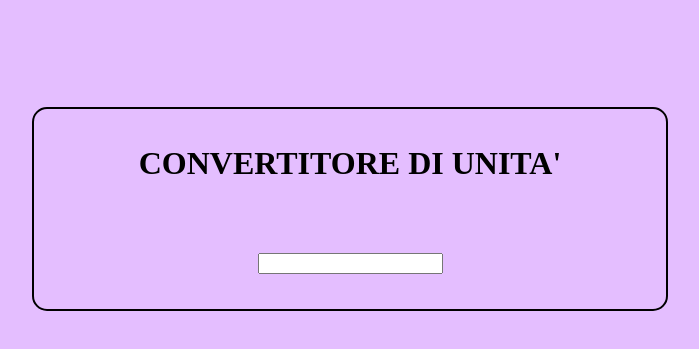
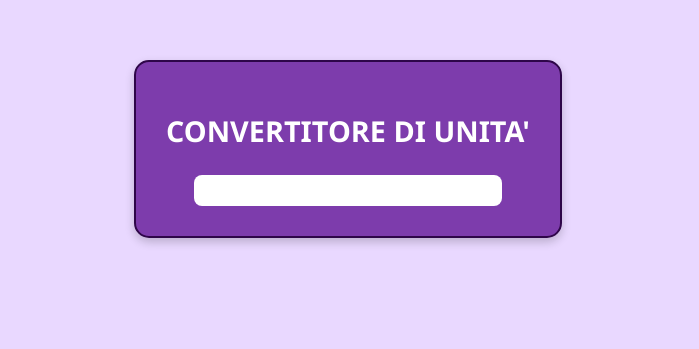
Before and after one commit to digi3442/prjSito-GPOI-alex-co, a plain HTML site: page ConvertitoreUnità/ConvertoreUnità.html in a window 1280 px wide. Shown: the part 251-600 px from the top of the page, without its empty margins (292-991 px from the left). Drawn offline with Linux system fonts and the light colour scheme.

Commit message:
Update Style.css

```diff
--- a/ConvertitoreUnità/Style.css
+++ b/ConvertitoreUnità/Style.css
@@ -1,32 +1,73 @@
+
 body {
-    background-color: rgba(222, 173, 255, 0.788);
+    background-color: #e9d8ff;
+    font-family: 'Segoe UI', Tahoma, Geneva, Verdana, sans-serif;
+    margin: 0;
+    height: 100vh;
+    display: flex;
+    justify-content: center;
+    align-items: center;
 }
 
-h1{
-    margin: 0px;
+
+#principale {
+    margin-left: 20%;
+    margin-right: 20%;
+    background-color: #611396c9;
+    border: 2px solid #2e0649;
+    border-radius: 15px;
+    box-shadow: 0 4px 10px rgba(0,0,0,0.2);
+    text-align: center;
+    padding: 30px;
+    color: white;
 }
 
-#principale{
-    width: 50%;
-    height: 200px;
-    display: grid;
-    justify-items: center;
-    justify-content: center;
-    position: relative;
-    top: 350px;
-    left: 25%;
 
-    border: 2px solid black;
-    border-radius: 15px;
-
+h1 {
+    margin-bottom: 25px;
+    font-size: 1.8em;
 }
 
-.titolo{
-    justify-content: center;
-    align-content: center;
+
+.input-section,
+.output-section {
+    margin-bottom: 20px;
+    display: flex;
+    flex-direction: column;
+    align-items: center;
+    gap: 8px;
 }
 
-.unita{
-    justify-content: center;
-    align-content: center;
+
+input[type="text"],
+select {
+    width: 80%;
+    padding: 8px;
+    border-radius: 8px;
+    border: none;
+    outline: none;
+    text-align: center;
 }
+
+
+.bottone {
+    background-color: #fff;
+    color: #611396;
+    font-weight: bold;
+    border: none;
+    border-radius: 8px;
+    padding: 10px 20px;
+    cursor: pointer;
+    transition: all 0.2s ease-in-out;
+}
+
+.bottone:hover {
+    background-color: #d4b3ff;
+    transform: scale(1.05);
+}
+
+
+.risp {
+    background-color: #f4f3f5;
+    border: 2px solid #2e0649;
+}
```
